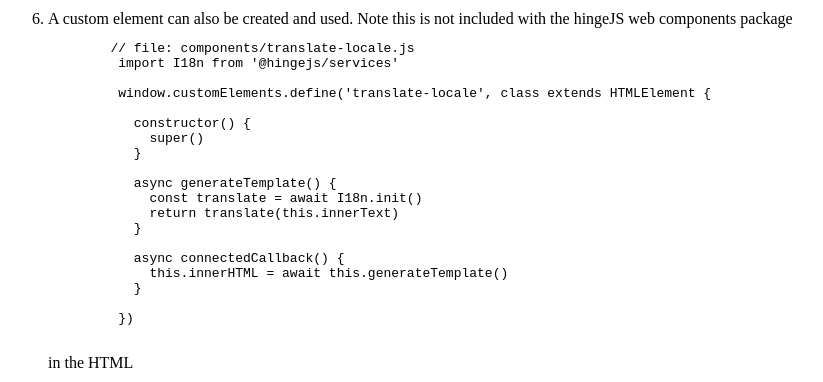
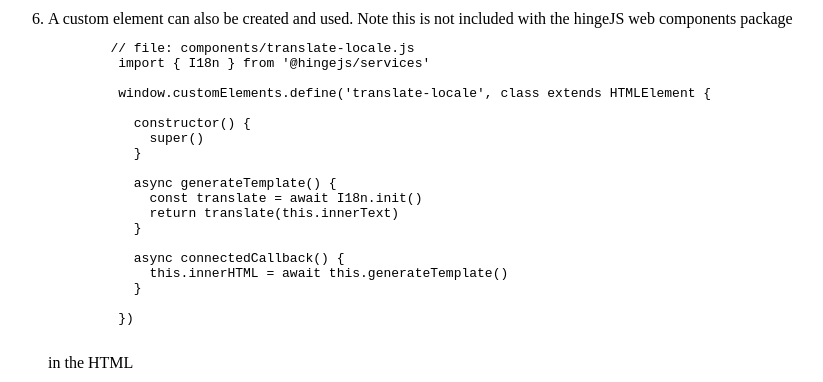
Before and after one commit to hingejs/services, a website built with webpack: page docs/i18n.html in a window 1280 px wide. Shown: the part 1141-1523 px from the top of the page, without its empty margins (0-823 px from the left). Built offline with nearby package versions, Linux system fonts and the light colour scheme.

Commit message:
doc update for i18n

```diff
--- a/docs/i18n.html
+++ b/docs/i18n.html
@@ -105,7 +105,7 @@
 
       <pre>
         // file: components/translate-locale.js
-         import I18n from '@hingejs/services'
+         import { I18n } from '@hingejs/services'
 
          window.customElements.define('translate-locale', class extends HTMLElement {
 
```
